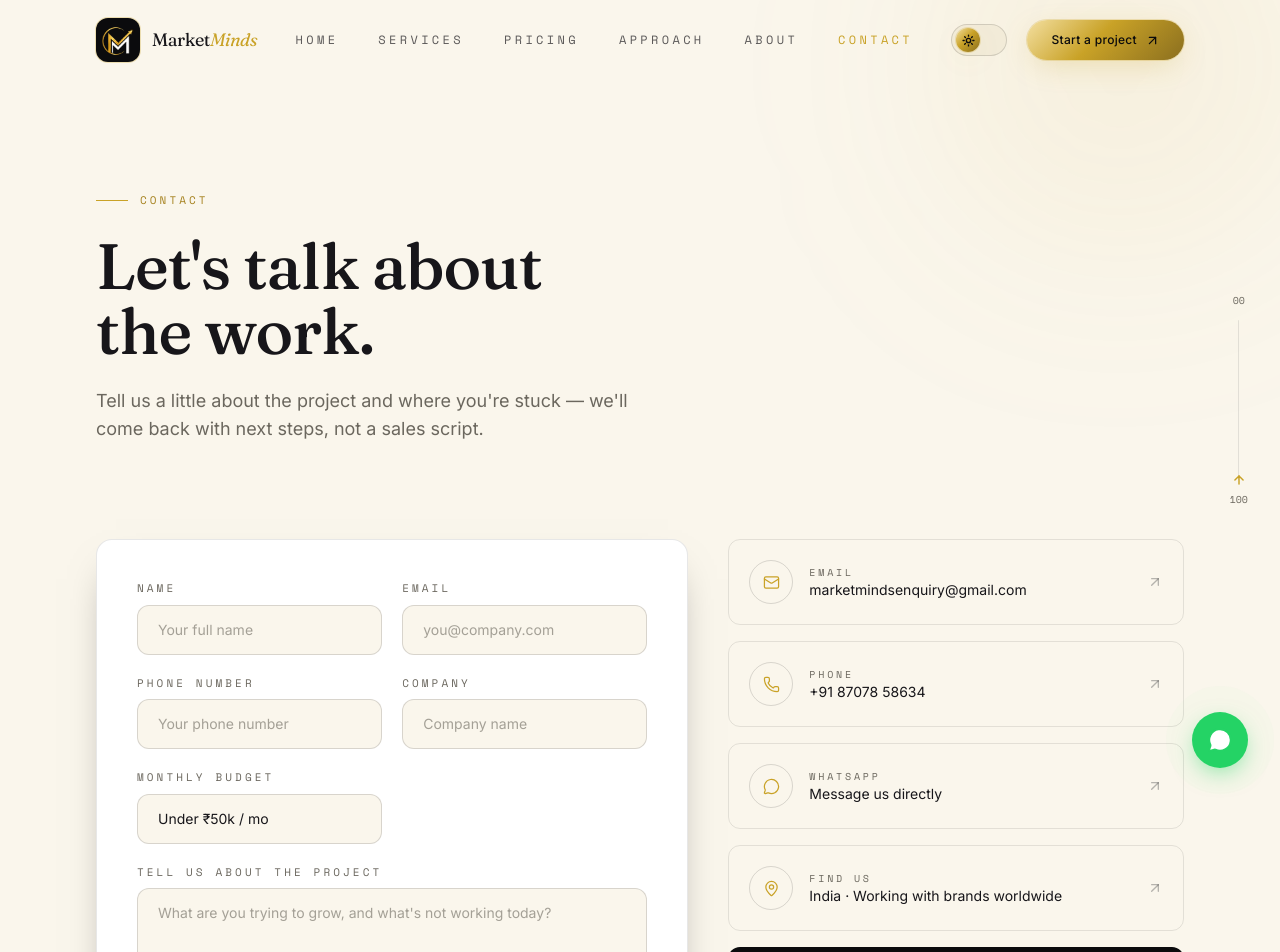
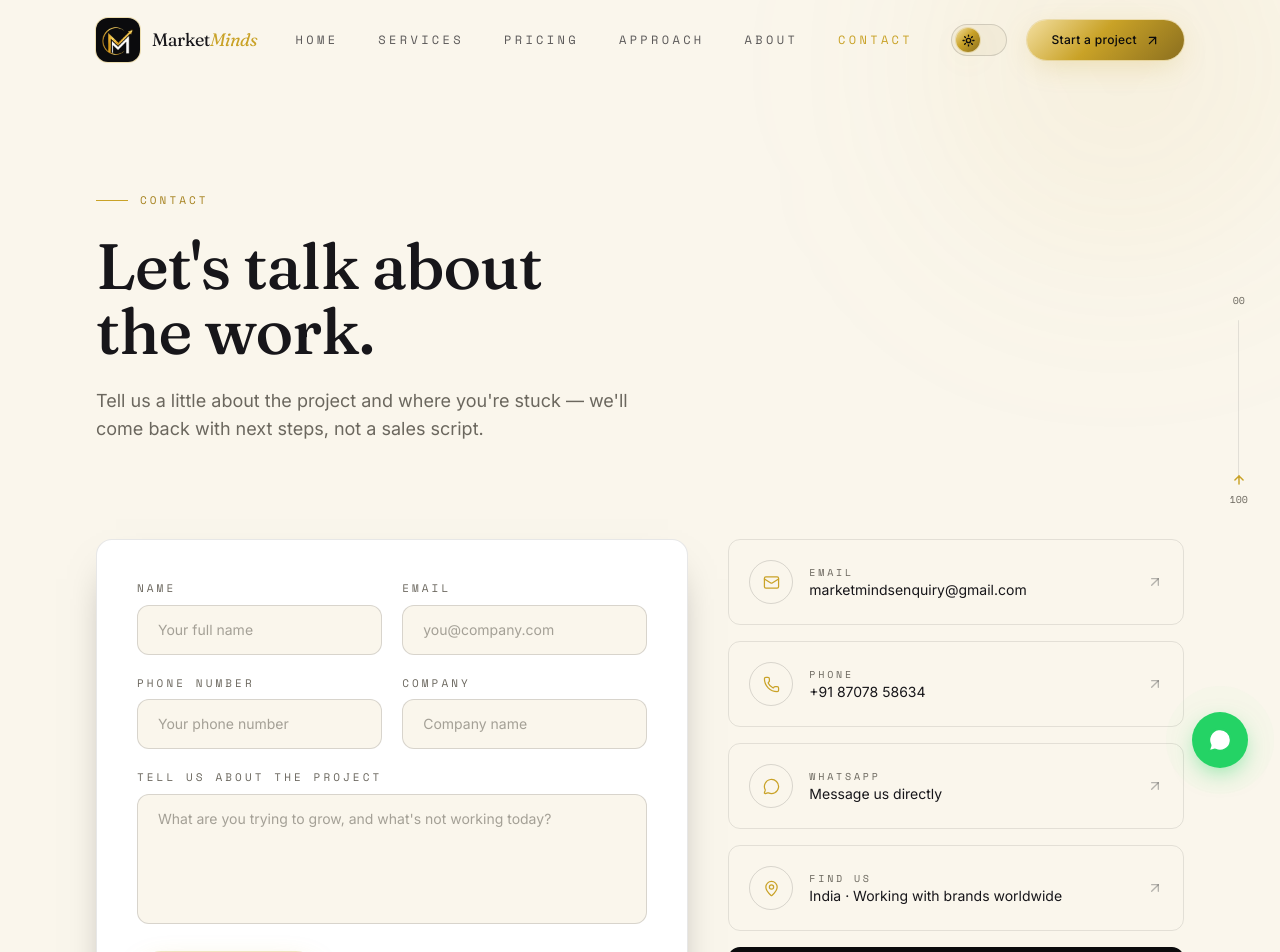
Before and after one commit to sanskritigupta312-jpg/MarketMinds, a React (Vite) app: page /contact in a window 1280 px wide. Shown: the top 952 px of the page. Built offline with nearby package versions, Linux system fonts and the light colour scheme.

Commit message:
Update Contact form

```diff
--- a/src/components/sections/ContactForm.jsx
+++ b/src/components/sections/ContactForm.jsx
@@ -161,21 +161,6 @@ export default function ContactForm() {
         </div>
       </div>
 
-      <div className="grid grid-cols-1 gap-5 sm:grid-cols-2">
-        <div className="flex flex-col gap-2">
-          <label htmlFor="budget" className="font-mono text-[11px] uppercase tracking-widest2 text-charcoal-muted dark:text-ivory-muted">
-            Monthly budget
-          </label>
-          <select id="budget" name="budget" value={form.budget} onChange={handleChange} className={`${inputClass} appearance-none`}>
-            {budgets.map((b) => (
-              <option key={b} value={b}>
-                {b}
-              </option>
-            ))}
-          </select>
-        </div>
-      </div>
-
       <div className="flex flex-col gap-2">
         <label htmlFor="message" className="font-mono text-[11px] uppercase tracking-widest2 text-charcoal-muted dark:text-ivory-muted">
           Tell us about the project
```
